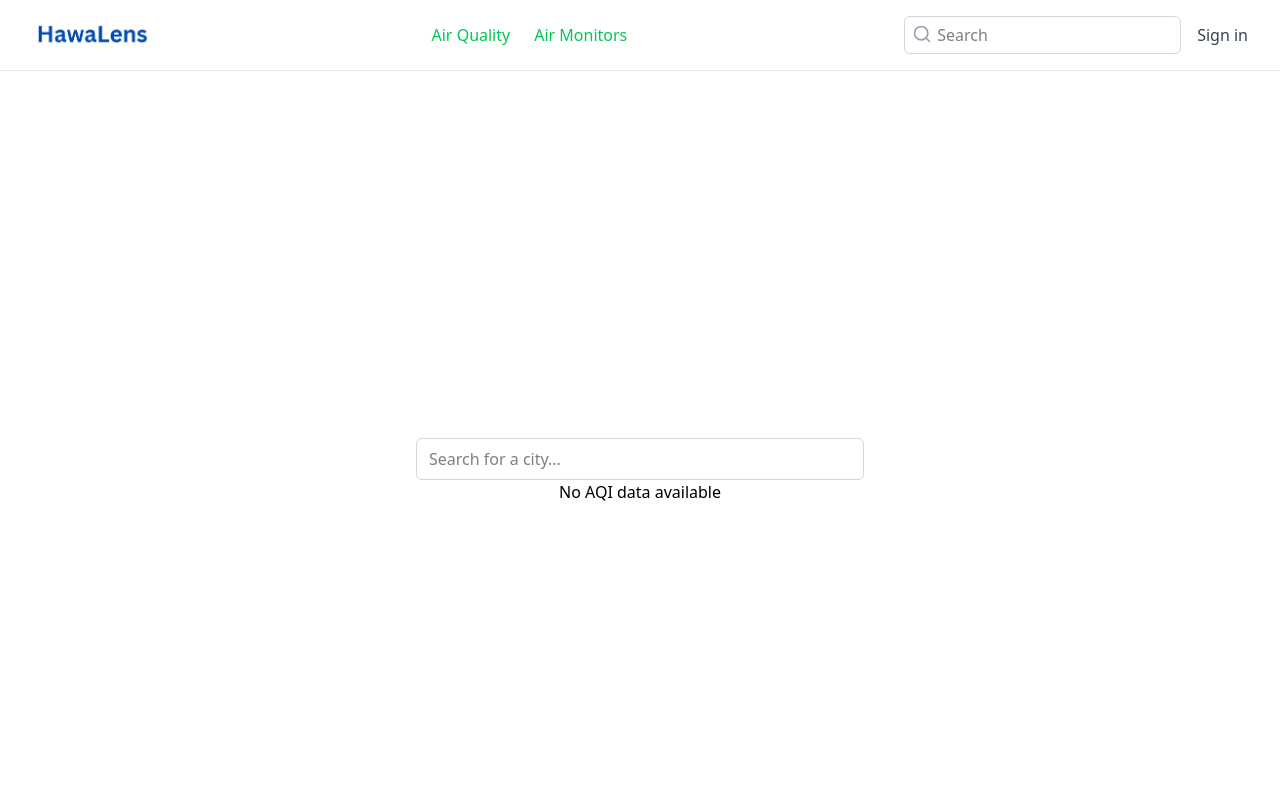
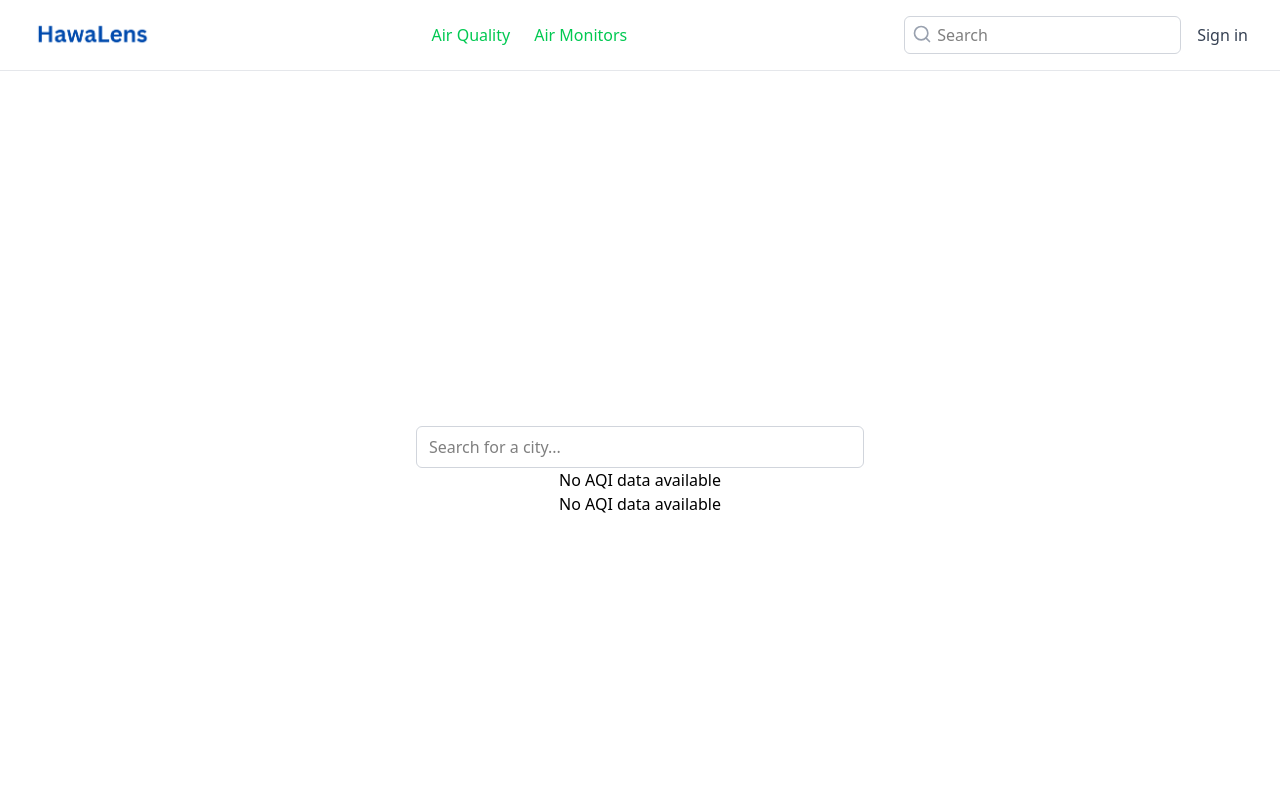
Before and after one commit to abu3qel/HawaLens, a React (Vite) app in the folder live_better/: page / in a window 1280 px wide. Shown: the top 800 px of the page. Built offline with nearby package versions, Linux system fonts and the light colour scheme.

Commit message:
basic health recommendation message added based on thresholds for pm10 pollutant and pm25

```diff
--- a/live_better/src/Home.jsx
+++ b/live_better/src/Home.jsx
@@ -1,6 +1,7 @@
 import React, { useState } from "react";
 import CitySearch from "./components/CitySearch";
 import AQICard from "./components/AQICard";
+import AQIRecommendations from "./components/aqiRecommendations";
 import { getCoordinatesByCity } from "./api/geocodingUtils";
 import { getAQIDataForCity } from "./utils/apiHandler";
 
@@ -34,6 +35,7 @@ const Home = () => {
 
           <CitySearch onSelectCity = {handleCitySelect}/>
           <AQICard data={aqiData} className="w-full"/>
+          <AQIRecommendations data={aqiData} className="w-full"/>
         </div>
       );
 
--- /dev/null
+++ b/live_better/src/components/aqiRecommendations.jsx
@@ -0,0 +1,58 @@
+import React from "react";
+
+// Simple AQI Calculation
+const calculateAQI = (Cp, BPLo, BPHi, ILo, IHi) => {
+  return Math.round(((IHi - ILo) / (BPHi - BPLo)) * (Cp - BPLo) + ILo);
+};
+
+// Basic AQI Breakpoints (Only PM2.5 and PM10)
+const AQI_BREAKPOINTS = {
+  pm2_5: [
+    { BPLo: 0, BPHi: 12, ILo: 0, IHi: 50 },
+    { BPLo: 12.1, BPHi: 35.4, ILo: 51, IHi: 100 },
+  ],
+  pm10: [
+    { BPLo: 0, BPHi: 54, ILo: 0, IHi: 50 },
+    { BPLo: 55, BPHi: 154, ILo: 51, IHi: 100 },
+  ],
+};
+
+// Function to get AQI for a pollutant
+const getAQI = (pollutant, value) => {
+  const breakpoints = AQI_BREAKPOINTS[pollutant];
+  if (!breakpoints) return null;
+
+  for (let bp of breakpoints) {
+    if (value >= bp.BPLo && value <= bp.BPHi) {
+      return calculateAQI(value, bp.BPLo, bp.BPHi, bp.ILo, bp.IHi);
+    }
+  }
+  return null;
+};
+
+const AQIRecommendations = ({ data }) => {
+  if (!data) return <p>No AQI data available</p>;
+
+  const { pm2_5, pm10 } = data.list[0].components;
+  const aqiPm25 = getAQI("pm2_5", pm2_5);
+  const aqiPm10 = getAQI("pm10", pm10);
+  const highestAQI = Math.max(aqiPm25 || 0, aqiPm10 || 0);
+
+  // Basic Recommendations
+  let recommendation = "Air quality is good. Enjoy outdoor activities!";
+  if (highestAQI > 50) {
+    recommendation = "Air quality is moderate. Sensitive groups should reduce outdoor activities.";
+  }
+  if (highestAQI > 100) {
+    recommendation = "Unhealthy for sensitive groups. Consider wearing a mask.";
+  }
+
+  return (
+    <div className="bg-white shadow p-4 rounded">
+      <h2 className="text-lg font-bold">Health Recommendations</h2>
+      <p>{recommendation}</p>
+    </div>
+  );
+};
+
+export default AQIRecommendations;
```
